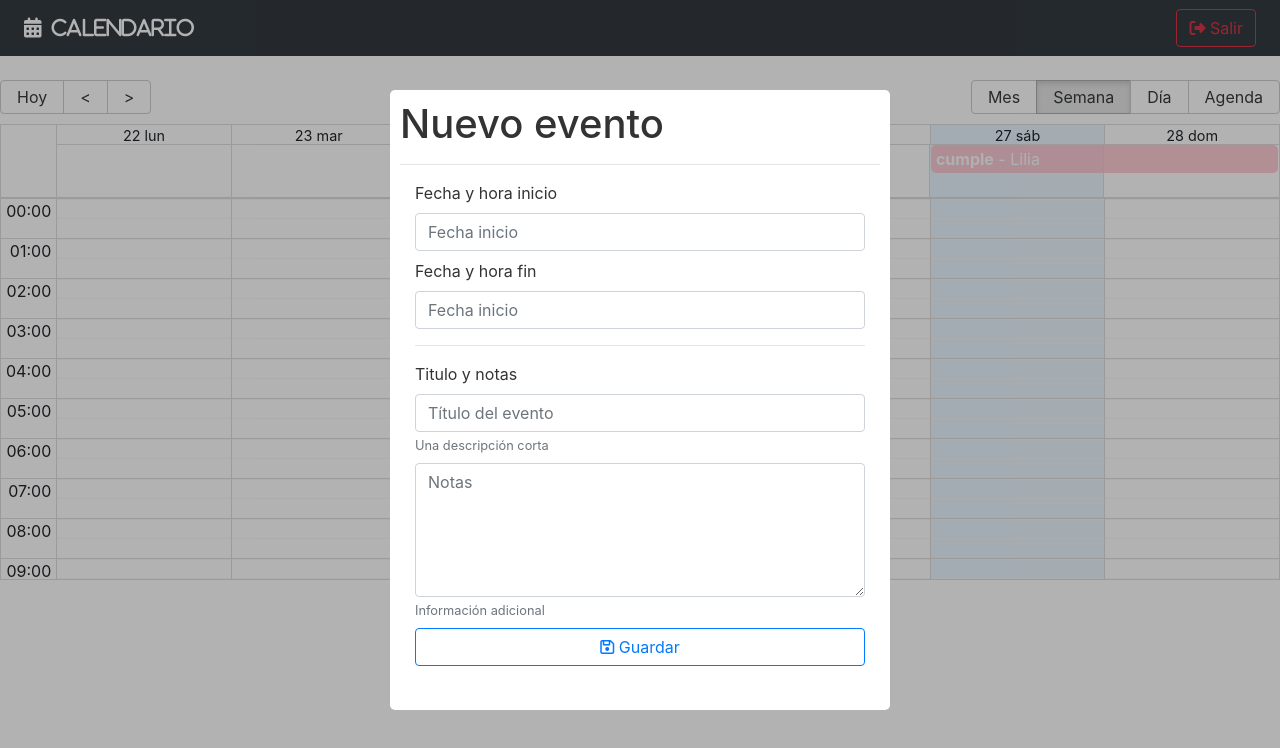
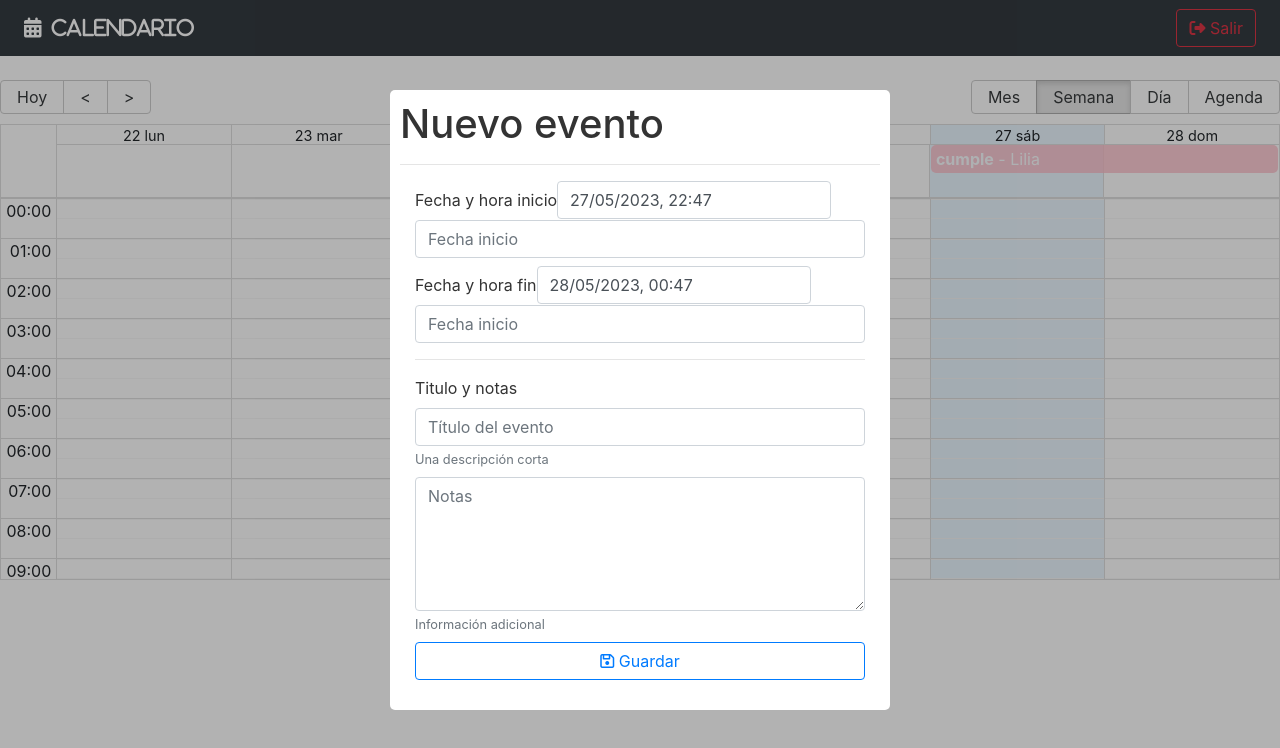
Before and after one commit to Lilopadilla22/Calendar-redux, a React (Vite) app: page / in a window 1280 px wide. Shown: the top 748 px of the page. Built offline with nearby package versions, Linux system fonts and the light colour scheme.

Commit message:
add validation-form-modal and styles

```diff
--- a/package.json
+++ b/package.json
@@ -16,7 +16,8 @@
     "react-datepicker": "^4.12.0",
     "react-dom": "^18.2.0",
     "react-modal": "^3.16.1",
-    "react-router-dom": "6"
+    "react-router-dom": "6",
+    "sweetalert2": "^11.7.5"
   },
   "devDependencies": {
     "@types/react": "^18.0.28",
--- a/src/calendar/components/CalendarModal.jsx
+++ b/src/calendar/components/CalendarModal.jsx
@@ -1,6 +1,14 @@
-import { addHours } from 'date-fns';
-import React, { useState } from 'react'
+import { addHours, differenceInSeconds } from 'date-fns';
+import React, { useMemo, useState } from 'react'
 import Modal from 'react-modal'
+import DatePicker, {registerLocale} from "react-datepicker";
+import "react-datepicker/dist/react-datepicker.css";
+import es from 'date-fns/locale/es';
+import Swal from 'sweetalert2';
+import 'sweetalert2/dist/sweetalert2.min.css'
+
+
+registerLocale('es', es )
 
 const customStyles = {
     content: {
@@ -17,21 +25,66 @@
 
 export const CalendarModal = () => {
 
+
+    const [isOpen, setIsOpen] = useState(true)
+
+    const [formSubmitted, setFormSubmitted] = useState(false)
+
     const [formValues, setFormValues] = useState({
-        title: 'Lilia',
-        notes: 'Padilla',
+        title: '',
+        notes: '',
         start: new Date(),
         end: addHours(new Date(), 2)
     })
 
-    const [isOpen, setIsOpen] = useState(true)
+    const titleClass = useMemo(() => {
+
+        if(!formSubmitted) return ''
+
+        return(formValues.title.length>0)
+            ? 'is-valid'
+            : 'is-invalid'
+
+    }, [formValues.title, formSubmitted])
+
+    const onInputChange = (event) => {
+        const {target} = event
+        setFormValues({
+            ...formValues,
+            [target.name]: target.value
+        })
+    }
+
+    const onDateChange = (event, changing) => {
+        setFormValues({
+            ...formValues,
+            [changing]: event
+        })
+    }
 
     const onCloseModal = () => {
         console.log('cerrando modal')
         setIsOpen(false)
     }
 
+    const onSubmit = (event) => {
+
+        event.preventDefault()
+        setFormSubmitted(true)
+
+        const difference = differenceInSeconds(formValues.end, formValues.start)
+
+        if( isNaN(difference) || difference <= 0 ) {
+            Swal.fire('Fechas Incorrectas', 'Rectifica tus contraseñas', 'error')
+            return
+        }
+
+        if( formValues.title.length<= 0) return
+        console.log(formValues)
+    }
+
   return (
+
     <Modal
         isOpen={isOpen}
         onRequestClose={onCloseModal}
@@ -42,15 +95,34 @@
     >
         <h1> Nuevo evento </h1>
         <hr />
-        <form className="container">
+        <form className="container" onSubmit={onSubmit}>
 
             <div className="form-group mb-2">
                 <label>Fecha y hora inicio</label>
+                <DatePicker
+                    selected={formValues.start}
+                    onChange={(event) =>  onDateChange(event, 'start')}
+                    className='form-control'
+                    dateFormat='Pp'
+                    showTimeSelect
+                    locale='es'
+                    timeCaption='Hora'
+                />
                 <input className="form-control" placeholder="Fecha inicio" />
             </div>
 
             <div className="form-group mb-2">
                 <label>Fecha y hora fin</label>
+                <DatePicker
+                    minDate={formValues.start}
+                    selected={formValues.end}
+                    onChange={(event) =>  onDateChange(event, 'end')}
+                    className='form-control'
+                    dateFormat='Pp'
+                    showTimeSelect
+                    locale='es'
+                    timeCaption='Hora'
+                />
                 <input className="form-control" placeholder="Fecha inicio" />
             </div>
 
@@ -59,10 +131,12 @@
                 <label>Titulo y notas</label>
                 <input
                     type="text"
-                    className="form-control"
+                    className={`form-control ${titleClass}`}
                     placeholder="Título del evento"
                     name="title"
                     autoComplete="off"
+                    value={formValues.title}
+                    onChange={onInputChange}
                 />
                 <small id="emailHelp" className="form-text text-muted">Una descripción corta</small>
             </div>
@@ -74,6 +148,8 @@
                     placeholder="Notas"
                     rows="5"
                     name="notes"
+                    value={formValues.notes}
+                    onChange={onInputChange}
                 ></textarea>
                 <small id="emailHelp" className="form-text text-muted">Información adicional</small>
             </div>
```
Also changed, not shown: 1 other file (tests, documents, lock files or other folders).
